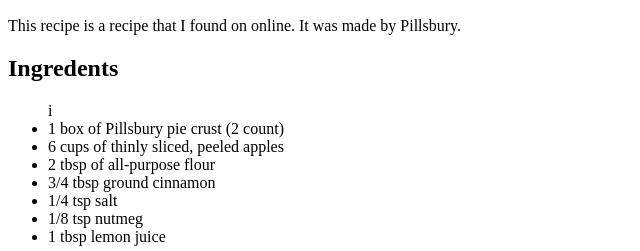
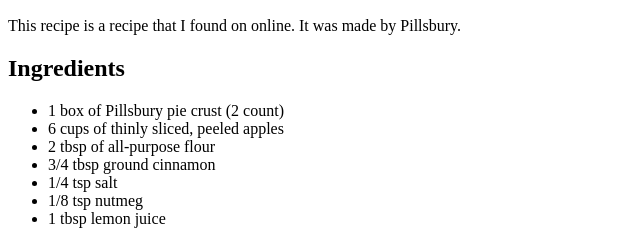
Before and after one commit to austinlake04/odin_project, a plain HTML site: page recipes_project/recipes/apple_pie.html in a window 1280 px wide. Shown: the part 534-785 px from the top of the page, without its empty margins (0-640 px from the left). Drawn offline with Linux system fonts and the light colour scheme.

Commit message:
recipes_project

```diff
--- a/recipes_project/recipes/apple_pie.html
+++ b/recipes_project/recipes/apple_pie.html
@@ -11,8 +11,8 @@
         <h2>Description</h2>
         <p>This recipe is a recipe that I found on online. It was made by Pillsbury.</p>
 
-        <h2>Ingredents</h2>
-        <ul>i
+        <h2>Ingredients</h2>
+        <ul>
             <li>1 box of Pillsbury pie crust (2 count)</li>
             <li>6 cups of thinly sliced, peeled apples</li>
             <li>2 tbsp of all-purpose flour</li>
```
